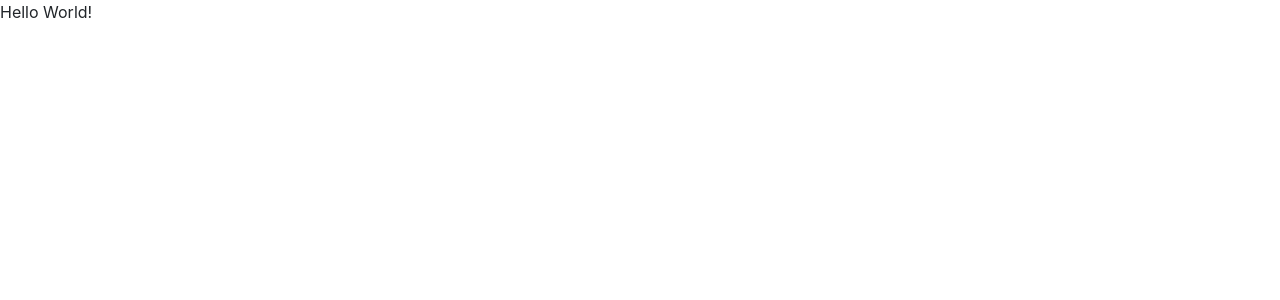
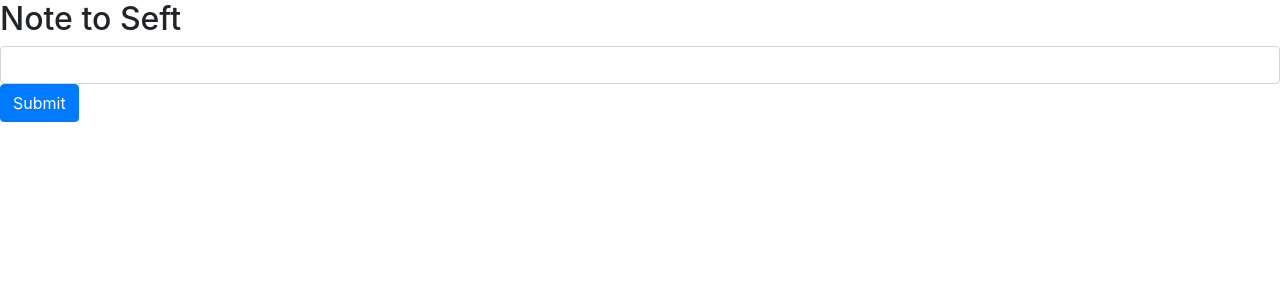
Before and after one commit to qtrangdo/React_Jest_Enzyme, a React (Create React App) app in the folder note_to_self/: page / in a window 1280 px wide. Shown: the top 300 px of the page. Built offline with nearby package versions, Linux system fonts and the light colour scheme.

Commit message:
Create simple form with Bootstrap

```diff
--- a/note_to_self/src/components/App.js
+++ b/note_to_self/src/components/App.js
@@ -1,8 +1,33 @@
-import React from 'react';
+import React, { Component } from 'react';
 import { Form, FormControl, Button } from 'react-bootstrap';
 
-const App = () => (
-  <div>Hello World!</div>
-);
+class App extends Component {
+  constructor() {
+    super();
+    this.state = {
+      text: '',
+    }
+  }
+
+  onChange = (event) => {
+    this.setState({ text: event.target.value })
+  }
+
+  onClick = () => {
+    console.log(this.state)
+  }
+
+  render() {
+    return (
+      <div>
+        <h2>Note to Seft</h2>
+        <Form>
+          <FormControl onChange={this.onChange}/>
+          <Button onClick={this.onClick}>Submit</Button>
+        </Form>
+      </div>
+    )
+  }
+}
 
 export default App;
```
